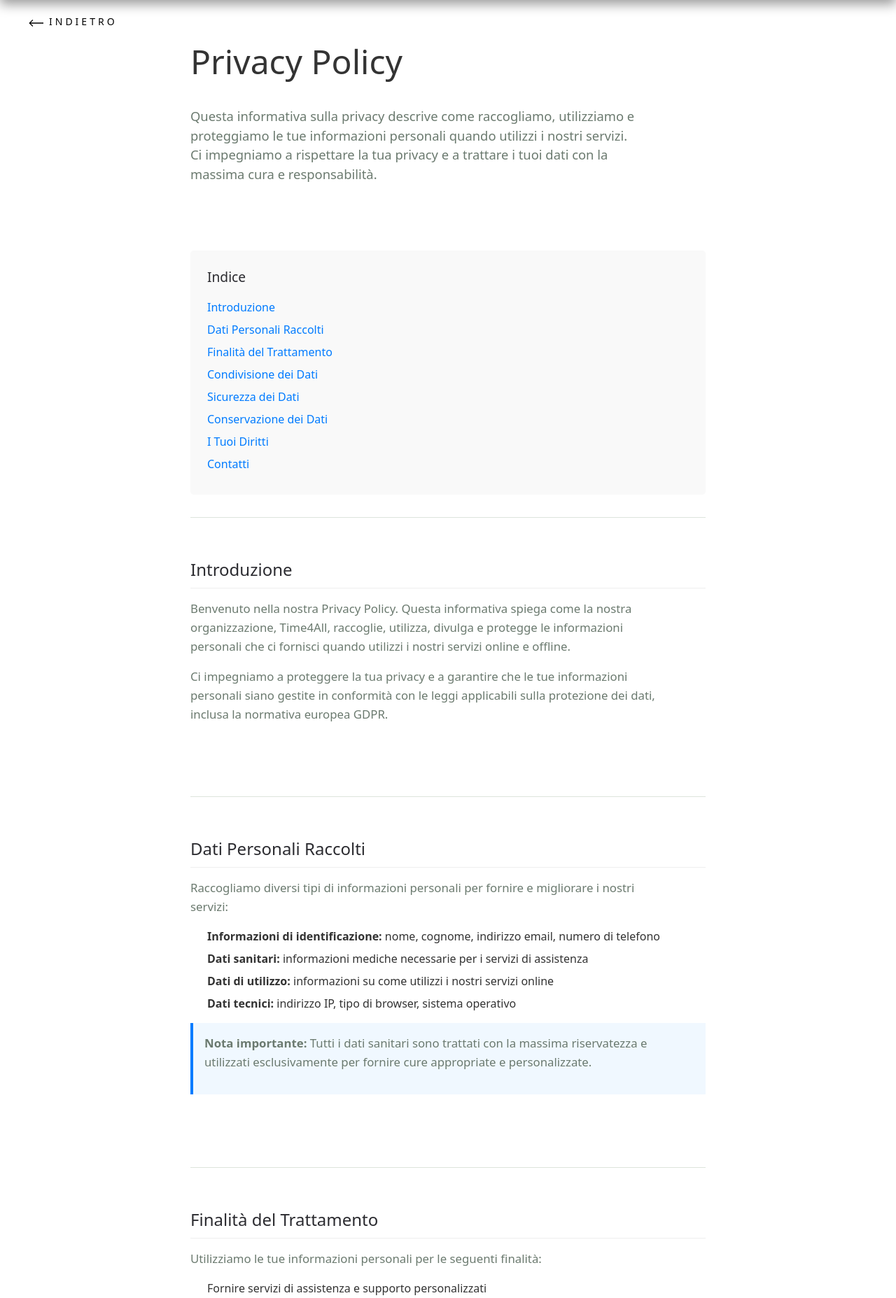
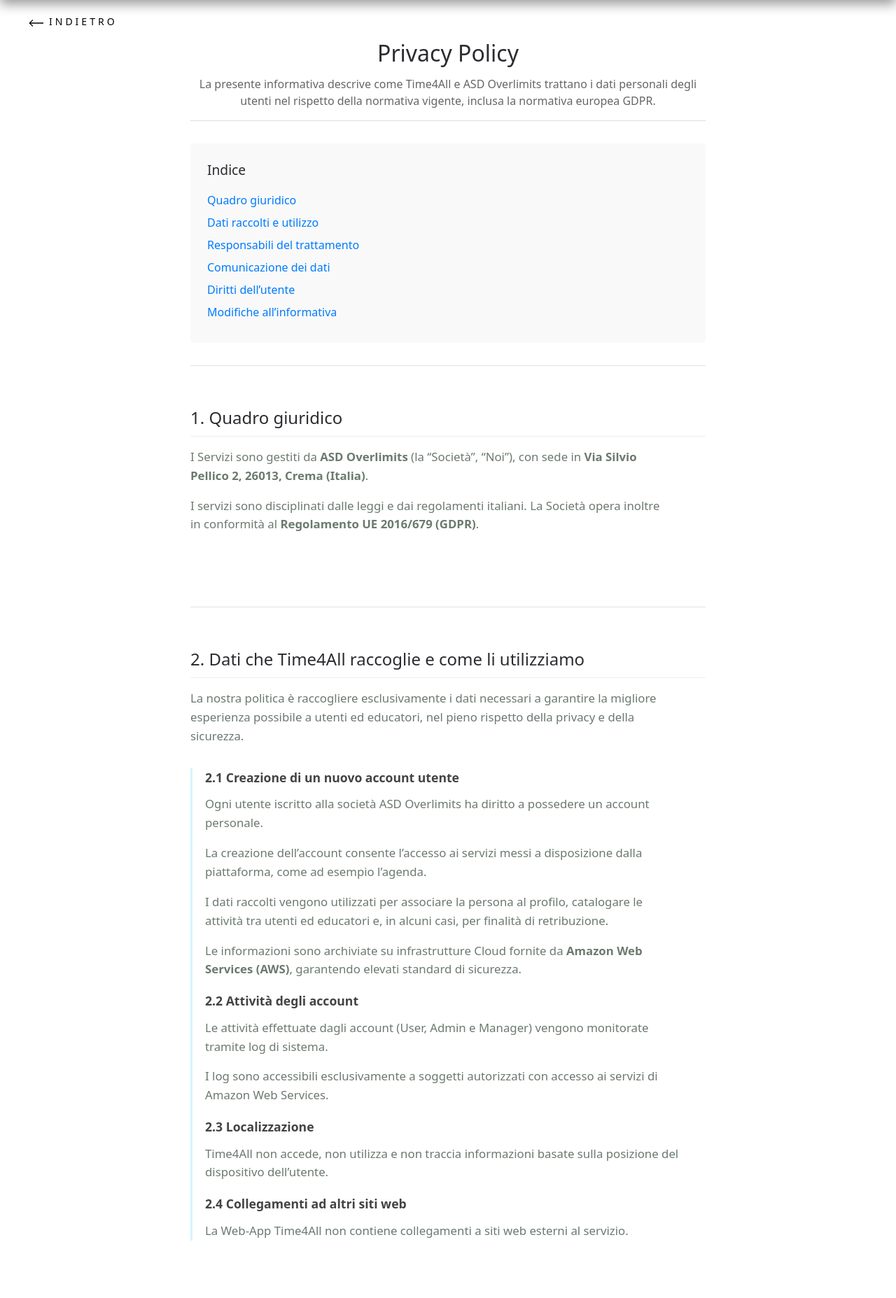
Before and after one commit to MarcoVentura2007/T4L, a PHP site: page /privacy_policy.php in a window 1280 px wide. Shown: the part 80-1935 px from the top of the page at 70% size. Run offline with PHP 8.4, Linux system fonts and the light colour scheme; a user stored in the database is signed in; some libraries are stand-ins or nearby versions.

Commit message:
MODIFICATA PRIVACY POLICY

```diff
--- a/public/privacy_policy.php
+++ b/public/privacy_policy.php
@@ -242,143 +242,153 @@ $username = $_SESSION['username'];
 
 
     <div class="privacy-container">
-    <header class="privacy-hero">
+
+    <header class="privacy-header">
         <h1>Privacy Policy</h1>
         <p>
-            Questa informativa sulla privacy descrive come raccogliamo, utilizziamo e proteggiamo le tue informazioni personali quando utilizzi i nostri servizi. Ci impegniamo a rispettare la tua privacy e a trattare i tuoi dati con la massima cura e responsabilità.
+            La presente informativa descrive come Time4All e ASD Overlimits
+            trattano i dati personali degli utenti nel rispetto della normativa vigente,
+            inclusa la normativa europea GDPR.
         </p>
     </header>
 
     <nav class="toc">
         <h2>Indice</h2>
         <ul>
-            <li><a href="#introduzione">Introduzione</a></li>
-            <li><a href="#dati-raccolti">Dati Personali Raccolti</a></li>
-            <li><a href="#finalita">Finalità del Trattamento</a></li>
-            <li><a href="#condivisione">Condivisione dei Dati</a></li>
-            <li><a href="#sicurezza">Sicurezza dei Dati</a></li>
-            <li><a href="#conservazione">Conservazione dei Dati</a></li>
-            <li><a href="#diritti">I Tuoi Diritti</a></li>
-            <li><a href="#contatti">Contatti</a></li>
+            <li><a href="#quadro-giuridico">Quadro giuridico</a></li>
+            <li><a href="#dati-raccolti">Dati raccolti e utilizzo</a></li>
+            <li><a href="#responsabili">Responsabili del trattamento</a></li>
+            <li><a href="#comunicazione">Comunicazione dei dati</a></li>
+            <li><a href="#diritti">Diritti dell’utente</a></li>
+            <li><a href="#modifiche">Modifiche all’informativa</a></li>
         </ul>
     </nav>
 
-    <section id="introduzione" class="privacy-section">
-        <h2>Introduzione</h2>
+    <section id="quadro-giuridico" class="privacy-section">
+        <h2>1. Quadro giuridico</h2>
         <p>
-            Benvenuto nella nostra Privacy Policy. Questa informativa spiega come la nostra organizzazione, Time4All, raccoglie, utilizza, divulga e protegge le informazioni personali che ci fornisci quando utilizzi i nostri servizi online e offline.
+            I Servizi sono gestiti da <strong>ASD Overlimits</strong> (la “Società”, “Noi”),
+            con sede in <strong>Via Silvio Pellico 2, 26013, Crema (Italia)</strong>.
         </p>
         <p>
-            Ci impegniamo a proteggere la tua privacy e a garantire che le tue informazioni personali siano gestite in conformità con le leggi applicabili sulla protezione dei dati, inclusa la normativa europea GDPR.
+            I servizi sono disciplinati dalle leggi e dai regolamenti italiani.
+            La Società opera inoltre in conformità al <strong>Regolamento UE 2016/679 (GDPR)</strong>.
         </p>
     </section>
 
     <section id="dati-raccolti" class="privacy-section">
-        <h2>Dati Personali Raccolti</h2>
+        <h2>2. Dati che Time4All raccoglie e come li utilizziamo</h2>
+
         <p>
-            Raccogliamo diversi tipi di informazioni personali per fornire e migliorare i nostri servizi:
+            La nostra politica è raccogliere esclusivamente i dati necessari a garantire
+            la migliore esperienza possibile a utenti ed educatori, nel pieno rispetto
+            della privacy e della sicurezza.
         </p>
-        <ul>
-            <li><strong>Informazioni di identificazione:</strong> nome, cognome, indirizzo email, numero di telefono</li>
-            <li><strong>Dati sanitari:</strong> informazioni mediche necessarie per i servizi di assistenza</li>
-            <li><strong>Dati di utilizzo:</strong> informazioni su come utilizzi i nostri servizi online</li>
-            <li><strong>Dati tecnici:</strong> indirizzo IP, tipo di browser, sistema operativo</li>
-        </ul>
+        <section class="sotto-sezione">
+            <h3>2.1 Creazione di un nuovo account utente</h3>
+            <p>
+                Ogni utente iscritto alla società ASD Overlimits ha diritto a possedere
+                un account personale.
+            </p>
+            <p>
+                La creazione dell’account consente l’accesso ai servizi messi a disposizione
+                dalla piattaforma, come ad esempio l’agenda.
+            </p>
+            <p>
+                I dati raccolti vengono utilizzati per associare la persona al profilo,
+                catalogare le attività tra utenti ed educatori e, in alcuni casi,
+                per finalità di retribuzione.
+            </p>
+            <p>
+                Le informazioni sono archiviate su infrastrutture Cloud fornite da
+                <strong>Amazon Web Services (AWS)</strong>, garantendo elevati standard
+                di sicurezza.
+            </p>
+
+            <h3>2.2 Attività degli account</h3>
+            <p>
+                Le attività effettuate dagli account (User, Admin e Manager)
+                vengono monitorate tramite log di sistema.
+            </p>
+            <p>
+                I log sono accessibili esclusivamente a soggetti autorizzati
+                con accesso ai servizi di Amazon Web Services.
+            </p>
+
+            <h3>2.3 Localizzazione</h3>
+            <p>
+                Time4All non accede, non utilizza e non traccia informazioni
+                basate sulla posizione del dispositivo dell’utente.
+            </p>
+
+            <h3>2.4 Collegamenti ad altri siti web</h3>
+            <p>
+                La Web-App Time4All non contiene collegamenti a siti web esterni
+                al servizio.
+            </p>
+        </section>
+    </section>
+
+
+    <section id="responsabili" class="privacy-section">
+        <h2>3. Responsabili del trattamento dei dati</h2>
+        <p>
+            I responsabili del trattamento operano esclusivamente per lo scopo
+            specifico per cui sono incaricati e non memorizzano dati relativi
+            all’uso quotidiano generale degli account.
+        </p>
+
         <div class="highlight">
-            <p><strong>Nota importante:</strong> Tutti i dati sanitari sono trattati con la massima riservatezza e utilizzati esclusivamente per fornire cure appropriate e personalizzate.</p>
+            <p><strong>Responsabile interno:</strong></p>
+            <p>
+                <strong>Nicola Bettinelli</strong><br>
+                Finalità: Trattamento dei dati degli utenti registrati presso ASD Overlimits<br>
+                Luogo di trattamento: Via Matilde di Canossa 15/a – Crema
+            </p>
         </div>
     </section>
 
-    <section id="finalita" class="privacy-section">
-        <h2>Finalità del Trattamento</h2>
+    <section id="comunicazione" class="privacy-section">
+        <h2>4. Comunicazione dei dati</h2>
         <p>
-            Utilizziamo le tue informazioni personali per le seguenti finalità:
-        </p>
-        <ul>
-            <li>Fornire servizi di assistenza e supporto personalizzati</li>
-            <li>Gestire le prenotazioni e gli appuntamenti</li>
-            <li>Comunicare aggiornamenti importanti sui servizi</li>
-            <li>Migliorare la qualità dei nostri servizi attraverso analisi statistiche</li>
-            <li>Adempiere agli obblighi legali e normativi</li>
-        </ul>
-        <p>
-            Il trattamento dei dati avviene sempre nel rispetto dei principi di liceità, correttezza e trasparenza stabiliti dalla normativa vigente.
+            I dati personali degli utenti non vengono divulgati a terzi,
+            salvo nei casi in cui ciò sia imposto da obblighi di legge
+            o da richieste vincolanti delle competenti autorità italiane.
         </p>
     </section>
 
-    <section id="condivisione" class="privacy-section">
-        <h2>Condivisione dei Dati</h2>
+    <section id="diritti" class="privacy-section">
+        <h2>5. I tuoi diritti alla privacy</h2>
         <p>
-            Non vendiamo, affittiamo o condividiamo le tue informazioni personali con terze parti per scopi commerciali. Le tue informazioni possono essere condivise solo nelle seguenti circostanze:
-        </p>
-        <ul>
-            <li>Con il tuo consenso esplicito</li>
-            <li>Con fornitori di servizi che ci aiutano a operare (sempre con garanzie di protezione)</li>
-            <li>Quando richiesto dalla legge o per proteggere i diritti legali</li>
-            <li>In caso di fusione o acquisizione aziendale</li>
-        </ul>
-    </section>
-
-    <section id="sicurezza" class="privacy-section">
-        <h2>Sicurezza dei Dati</h2>
-        <p>
-            Implementiamo misure di sicurezza tecniche e organizzative appropriate per proteggere le tue informazioni personali contro accessi non autorizzati, alterazioni, divulgazioni o distruzioni.
+            Tramite le funzionalità dedicate, gli utenti con ruolo di
+            Admin e Manager possono accedere ai dati personali trattati,
+            modificarli o eliminarli.
         </p>
         <p>
-            Utilizziamo crittografia per la trasmissione di dati sensibili, controlli di accesso rigorosi e monitoraggio continuo dei nostri sistemi.
+            In caso di violazione dei propri diritti, l’utente ha diritto
+            di presentare reclamo all’autorità di controllo competente.
         </p>
     </section>
 
-    <section id="conservazione" class="privacy-section">
-        <h2>Conservazione dei Dati</h2>
+    <section id="modifiche" class="privacy-section">
+        <h2>6. Modifiche all’informativa sulla privacy</h2>
         <p>
-            Conserviamo le tue informazioni personali solo per il tempo necessario a raggiungere le finalità per cui sono state raccolte, o come richiesto dalla legge.
+            Nei limiti consentiti dalla normativa applicabile,
+            la Società si riserva il diritto di modificare la presente
+            informativa in qualsiasi momento.
         </p>
-        <ul>
-            <li>Dati sanitari: conservati per 10 anni dopo la fine del rapporto</li>
-            <li>Dati di contatto: conservati fino alla revoca del consenso</li>
-            <li>Dati tecnici: conservati per massimo 2 anni</li>
-        </ul>
-    </section>
-
-    <section id="diritti" class="privacy-section">
-        <h2>I Tuoi Diritti</h2>
         <p>
-            Hai il diritto di:
-        </p>
-        <ul>
-            <li><strong>Accedere</strong> alle tue informazioni personali</li>
-            <li><strong>Rettificare</strong> dati inesatti o incompleti</li>
-            <li><strong>Cancellare</strong> i tuoi dati personali</li>
-            <li><strong>Limitare</strong> il trattamento in determinate circostanze</li>
-            <li><strong>Opporsi</strong> al trattamento per motivi legittimi</li>
-            <li><strong>Portabilità</strong> dei dati in formato strutturato</li>
-        </ul>
-        <p>
-            Per esercitare questi diritti, contattaci utilizzando le informazioni fornite di seguito.
+            L’utilizzo continuato dei Servizi successivamente alle modifiche
+            costituisce accettazione delle stesse.
         </p>
     </section>
 
-    <section id="contatti" class="privacy-section">
-        <h2>Contatti</h2>
-        <p>
-            Se hai domande sulla nostra Privacy Policy o desideri esercitare i tuoi diritti, puoi contattarci:
-        </p>
-        <div class="contact-info">
-            <p><strong>Time4All Cooperativa Sociale</strong></p>
-            <p>Email: privacy@time4all.it</p>
-            <p>Telefono: +39 0123 456789</p>
-            <p>Indirizzo: Via Esempio 123, 00100 Roma, Italia</p>
-        </div>
-        <p>
-            Risponderemo alle tue richieste entro 30 giorni dalla ricezione.
-        </p>
-    </section>
+    <footer style="text-align:center; margin-top:3rem; color:#666;">
+        <p>Ultimo aggiornamento: Febbraio 2026</p>
+    </footer>
 
-    <footer style="text-align: center; margin-top: 3rem; padding-top: 2rem; border-top: 1px solid #f0f0f0; color: #666;">
-        <p>Ultimo aggiornamento: Dicembre 2024</p>
-    </footer>
-    </div>
+</div>
+
 
 </main>
 
--- a/public/style.css
+++ b/public/style.css
@@ -3633,3 +3633,17 @@ body {
     opacity: 1;
     transform: translateY(0);
 }
+
+.sotto-sezione{
+    margin-top: 32px;
+    padding-left: 18px;
+    border-left: 3px solid rgb(213, 245, 254);
+}
+
+section h3 {
+    font-size: 1.1rem;
+    margin-top: 18px;
+    margin-bottom: 12px;
+    color: rgb(68, 67, 67);
+    font-weight: 600;
+}
```
